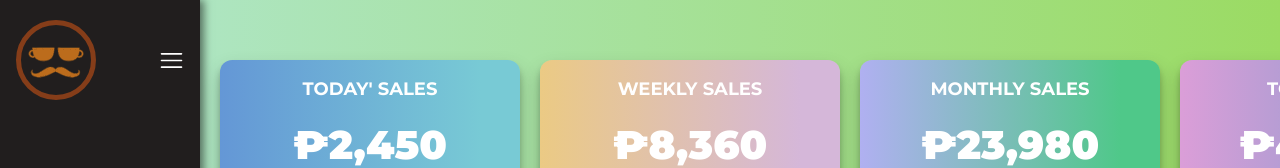
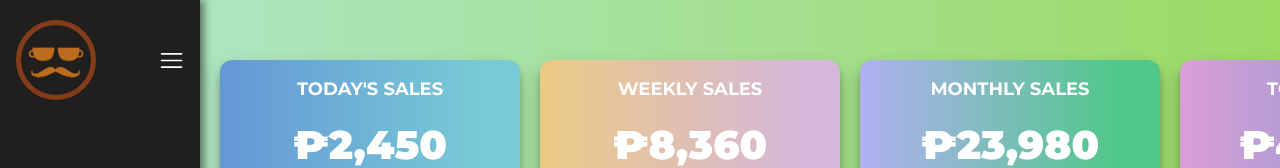
Before and after one commit to danwiic/posF, a React (Vite) app in the folder client/: page /dashboard in a window 1280 px wide. Shown: the top 168 px of the page. Built offline with nearby package versions, Linux system fonts and the light colour scheme.

Commit message:
Update Dashboard.jsx

```diff
--- a/client/src/Pages/Dashboard.jsx
+++ b/client/src/Pages/Dashboard.jsx
@@ -59,7 +59,7 @@ export default function Dashboard() {
           <div className="cards">
 
             <div className="card--total today--total">
-              <div className='sales--header'>TODAY&apos; SALES</div>
+              <div className='sales--header'>TODAY&apos;S SALES</div>
               <span className='dash--sales'>₱2,450</span>
             </div>
 
```
